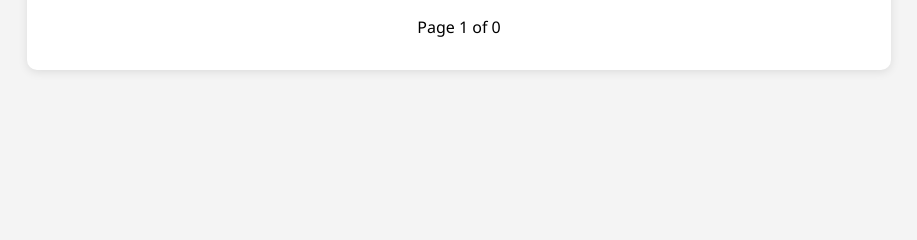
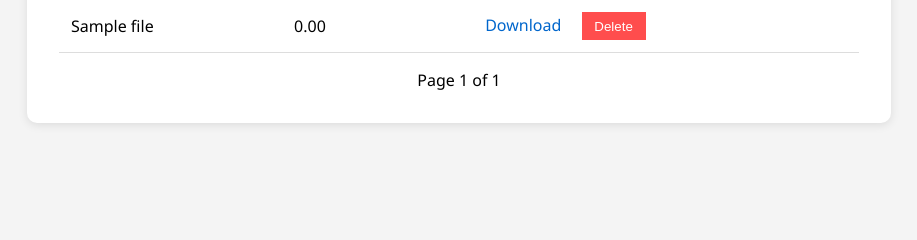
Before and after one commit to leoashish/MiniDrive, a Flask app: page / in a window 1280 px wide. Shown: the part 328-568 px from the top of the page, without its empty margins (181-1098 px from the left). Run offline with Flask 3, Linux system fonts and the light colour scheme; a database or web service that is not in the repository returns one stand-in record (values such as "Sample title"); some libraries are stand-ins or nearby versions.

Commit message:
Added DB Support.

```diff
--- a/app.py
+++ b/app.py
@@ -1,12 +1,9 @@
-import os
-from flask import Flask, render_template, request, send_from_directory, redirect, url_for
-from file_manager import get_all_files, delete_file
-from werkzeug.utils import secure_filename
+from flask import Flask, render_template, request, redirect, url_for, send_file
+from io import BytesIO
+from file_manager import save_file_to_db, get_all_files, get_file_by_id, delete_file
 import math
 
 app = Flask(__name__)
-UPLOAD_FOLDER = 'storage'
-app.config['UPLOAD_FOLDER'] = UPLOAD_FOLDER
 PER_PAGE = 5
 
 @app.route('/')
@@ -14,30 +11,28 @@ def index():
     page = int(request.args.get('page', 1))
     files = get_all_files()
     total = len(files)
-    start = (page - 1) * PER_PAGE
-    end = start + PER_PAGE
-    paginated_files = files[start:end]
-    total_pages = math.ceil(total / PER_PAGE)
-    return render_template('index.html', files=paginated_files, page=page, total_pages=total_pages)
+    paginated = files[(page-1)*PER_PAGE: page*PER_PAGE]
+    return render_template("index.html", files=paginated, page=page, total_pages=math.ceil(total/PER_PAGE))
 
 @app.route('/upload', methods=['POST'])
 def upload():
-    if 'file' in request.files:
-        file = request.files['file']
-        if file:
-            filename = secure_filename(file.filename)
-            file.save(os.path.join(app.config['UPLOAD_FOLDER'], filename))
+    file = request.files['file']
+    if file:
+        save_file_to_db(file)
     return redirect(url_for('index'))
 
-@app.route('/download/<filename>')
-def download(filename):
-    return send_from_directory(app.config['UPLOAD_FOLDER'], filename, as_attachment=True)
+@app.route('/download/<int:file_id>')
+def download(file_id):
+    record = get_file_by_id(file_id)
+    if record:
+        filename, file_data = record
+        return send_file(BytesIO(file_data), download_name=filename, as_attachment=True)
+    return "File not found", 404
 
-@app.route('/delete/<filename>', methods=['POST'])
-def delete(filename):
-    delete_file(filename)
+@app.route('/delete/<int:file_id>', methods=['POST'])
+def delete(file_id):
+    delete_file(file_id)
     return redirect(url_for('index'))
 
-if __name__ == '__main__':
-    os.makedirs(UPLOAD_FOLDER, exist_ok=True)
+if __name__ == "__main__":
     app.run(debug=True)
--- a/file_manager.py
+++ b/file_manager.py
@@ -1,15 +1,44 @@
+# file_manager.py
+
+import psycopg2
+from psycopg2.extras import RealDictCursor
 import os
-from pathlib import Path
 
-STORAGE_DIR = Path("storage")
+# Set your DB credentials here
+DB_CONFIG = {
+    'dbname': 'minidrive',
+    'user': 'postgres',
+    'password': 'singoo123#',
+    'host': 'localhost',
+    'port': 5431,
+}
+
+def connect_db():
+    return psycopg2.connect(**DB_CONFIG)
+
+def save_file_to_db(file_storage):
+    file_data = file_storage.read()  # Read binary content once
+    file_size = len(file_data)       # Get size in bytes
+    with connect_db() as conn:
+        with conn.cursor() as cur:
+            cur.execute(
+                "INSERT INTO files (name, size, data) VALUES (%s, %s, %s)",
+                (file_storage.filename, file_size, file_data)
+            )
 
 def get_all_files():
-    return [{
-        'name': f.name,
-        'size': f.stat().st_size
-    } for f in STORAGE_DIR.glob("*") if f.is_file()]
+    with connect_db() as conn:
+        with conn.cursor(cursor_factory=RealDictCursor) as cur:
+            cur.execute("SELECT id, name, size FROM files ORDER BY uploaded_at DESC")
+            return cur.fetchall()
 
-def delete_file(filename):
-    path = STORAGE_DIR / filename
-    if path.exists():
-        path.unlink()
+def get_file_by_id(file_id):
+    with connect_db() as conn:
+        with conn.cursor() as cur:
+            cur.execute("SELECT name, data FROM files WHERE id = %s", (file_id,))
+            return cur.fetchone()
+
+def delete_file(file_id):
+    with connect_db() as conn:
+        with conn.cursor() as cur:
+            cur.execute("DELETE FROM files WHERE id = %s", (file_id,))
--- a/templates/index.html
+++ b/templates/index.html
@@ -30,12 +30,12 @@
             <td>{{ file.name }}</td>
             <td>{{ '%.2f' | format(file.size / 1024) }}</td>
             <td>
-                <a href="/download/{{ file.name }}">Download</a>
-                <form action="/delete/{{ file.name }}" method="POST" style="display:inline;">
-                    <button type="submit">Delete</button>
-                </form>
+              <a href="/download/{{ file.id }}">Download</a>
+              <form action="/delete/{{ file.id }}" method="POST" style="display:inline;">
+                <button type="submit">Delete</button>
+              </form>
             </td>
-        </tr>
+          </tr>
         {% endfor %}
         </tbody>
     </table>
```
Also changed, not shown: postgres.sql (added, +7 -0 lines).
